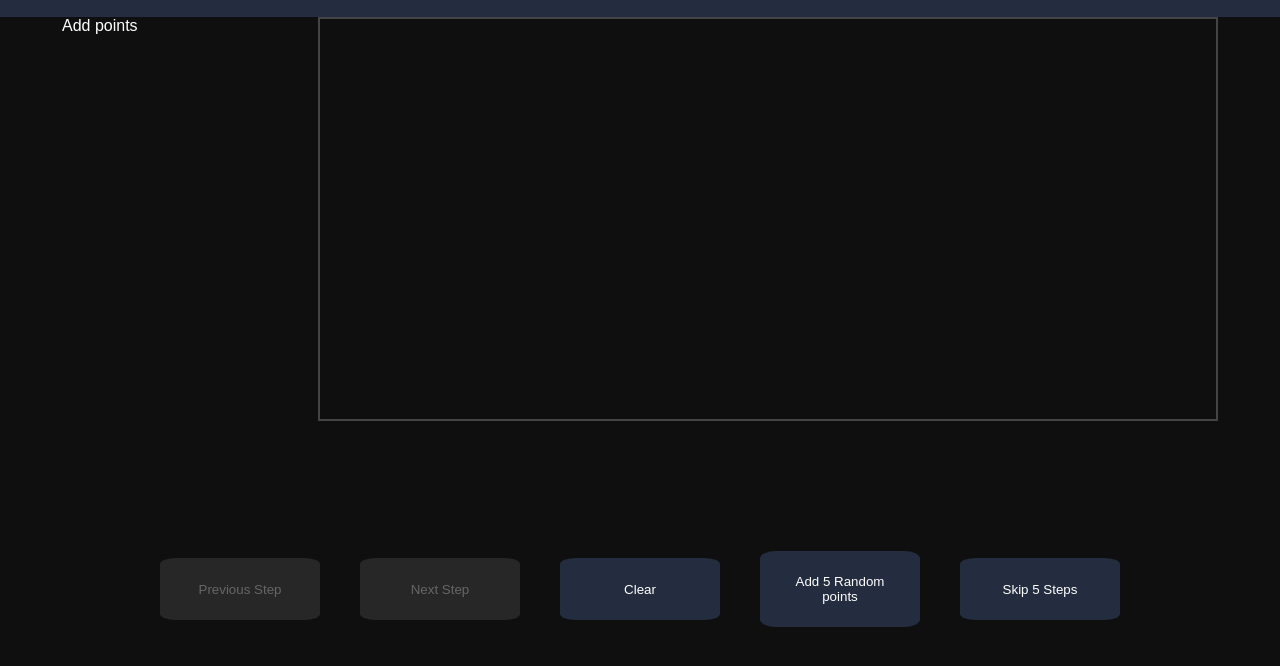
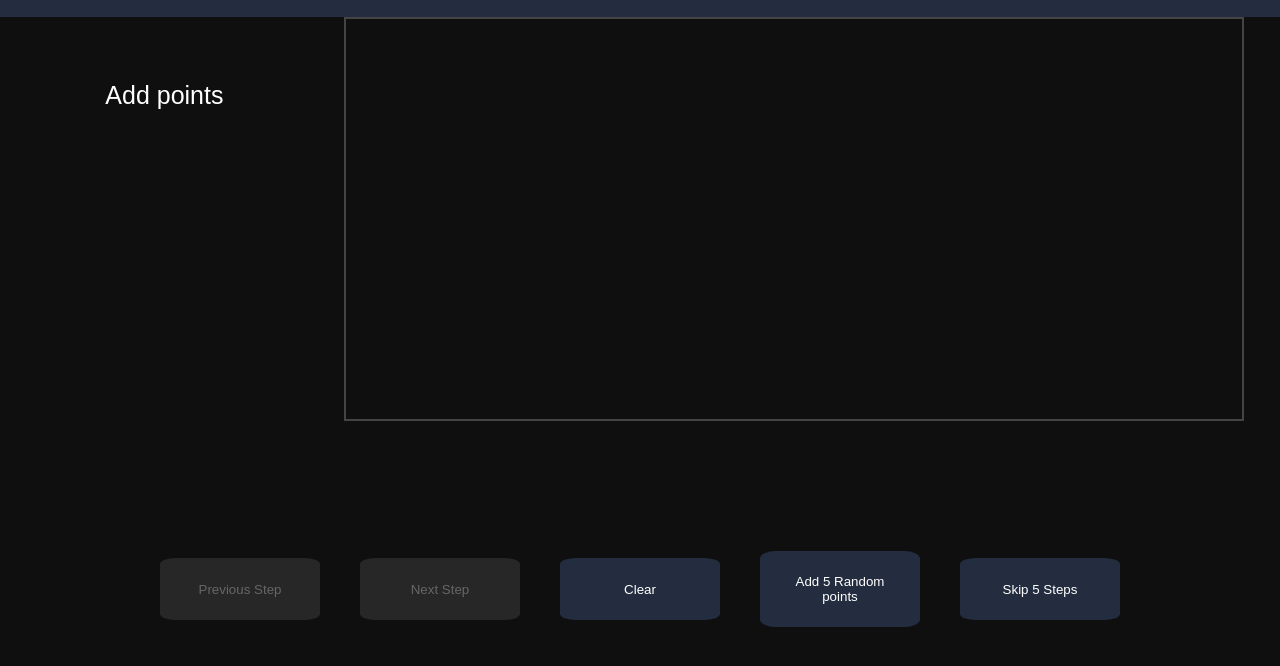
Before and after one commit to Neo-Panther/Convex-Hull-Visualizer, a plain HTML site: page page1.html in a window 1280 px wide. Shown: the part 60-726 px from the top of the page. Drawn offline with Linux system fonts and the light colour scheme.

Commit message:
font increased

```diff
--- a/style.css
+++ b/style.css
@@ -28,6 +28,11 @@ h1 {
 #text-container-left {
   width: 20%; /* Adjust this value as needed */
   word-wrap: break-word;
+  text-align: center;
+  vertical-align: middle;
+  padding-top: 5%;
+  padding-right: 4%;
+  font-size: 25px ;
 }
 
 .svg-container {
```
